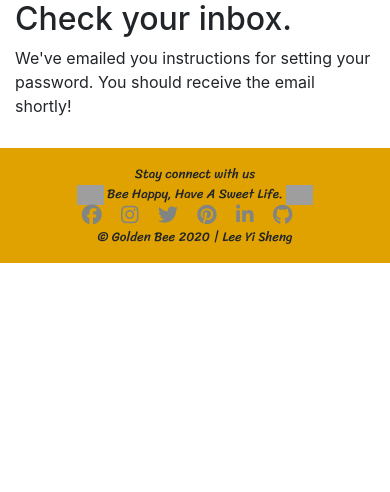
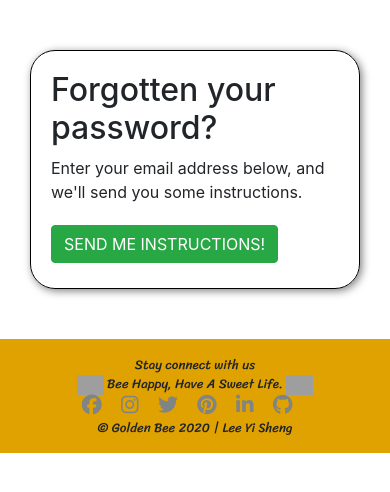
Before and after one commit to YiShengLee/Golden-Bee-Shop, a Django app: page /accounts/password_reset/done/ in a window 390 px wide. Shown: the part 56-548 px from the top of the page. Run offline with Django 3.2, Linux system fonts and the light colour scheme; some libraries are stand-ins or nearby versions; some web fonts are replaced; grey boxes are pictures that could not be loaded.

Commit message:
Added password reset form

```diff
--- a/static/css/style.css
+++ b/static/css/style.css
@@ -453,6 +453,20 @@ hr.divider {
     height: 100%;
 }
 
+/*Password reset Section*/
+.reset_password{
+    border: 1px solid black;
+    border-radius: 25px;
+    box-shadow: 2px 2px 8px grey;
+    padding: 20px;
+    margin: 100px auto;
+}
+
+.reset{
+    width: 100%;
+    margin-top: 10px;
+}
+
 
 /*================== Media Query Section ==================*/
 
@@ -488,7 +502,7 @@ hr.divider {
     h1{
         font-size: 2rem;
     }
-    .change_password{
+    .change_password, .reset_password{
         margin: 50px auto;
     }
 }
--- a/templates/registration/password_reset_done.html
+++ b/templates/registration/password_reset_done.html
@@ -1,13 +1,22 @@
 {% extends 'base.html' %}
 {% load static %}
 {% block title %}
-Email Sent
+Password Reset
 {% endblock %}
 
+{% load crispy_forms_tags %}
+{% block content %}
+<div class="container">
+    <div class="reset_password">
+      <h1>Forgotten your password?</h1>
+      <p>Enter your email address below, and we'll send you some instructions.</p>
 
-{% block content %}
-
-<h1>Check your inbox.</h1>
-<p>We've emailed you instructions for setting your password. You should receive the email shortly!</p>
-
+      <form method="POST">
+        {% csrf_token %}
+        {{ form|crispy }}
+        <input type="submit" value="SEND ME INSTRUCTIONS!" class="btn btn-success">
+      </form>
+    </div>
+    </div>
+</div>
 {% endblock %}
```
Also changed, not shown: templates/registration/password_reset_form.html (+11 -7 lines).
